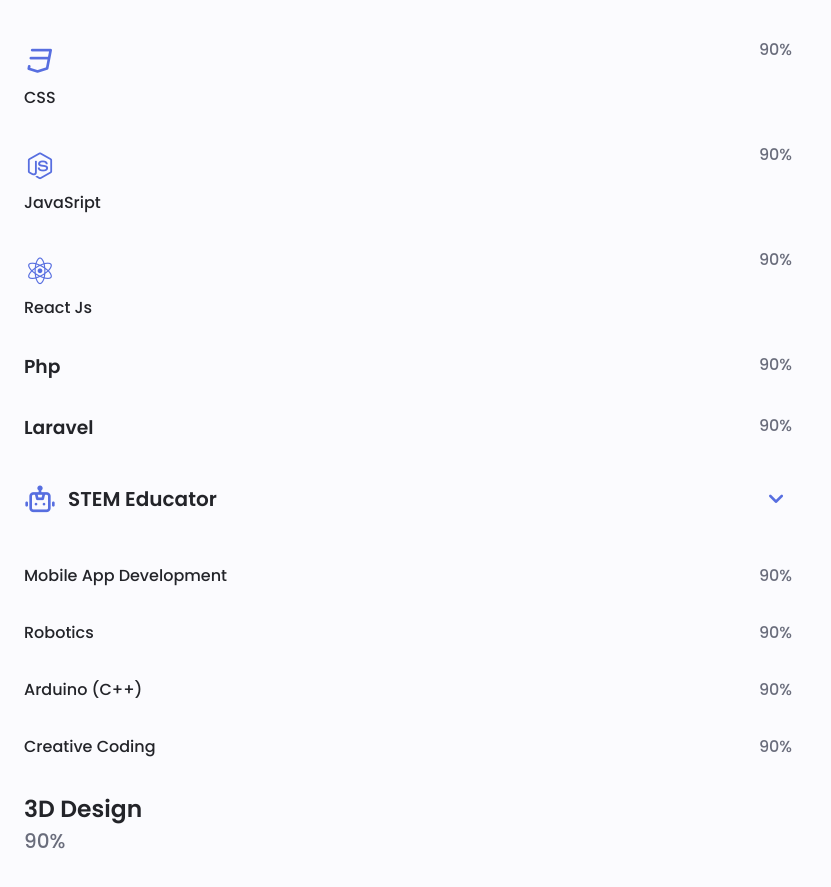
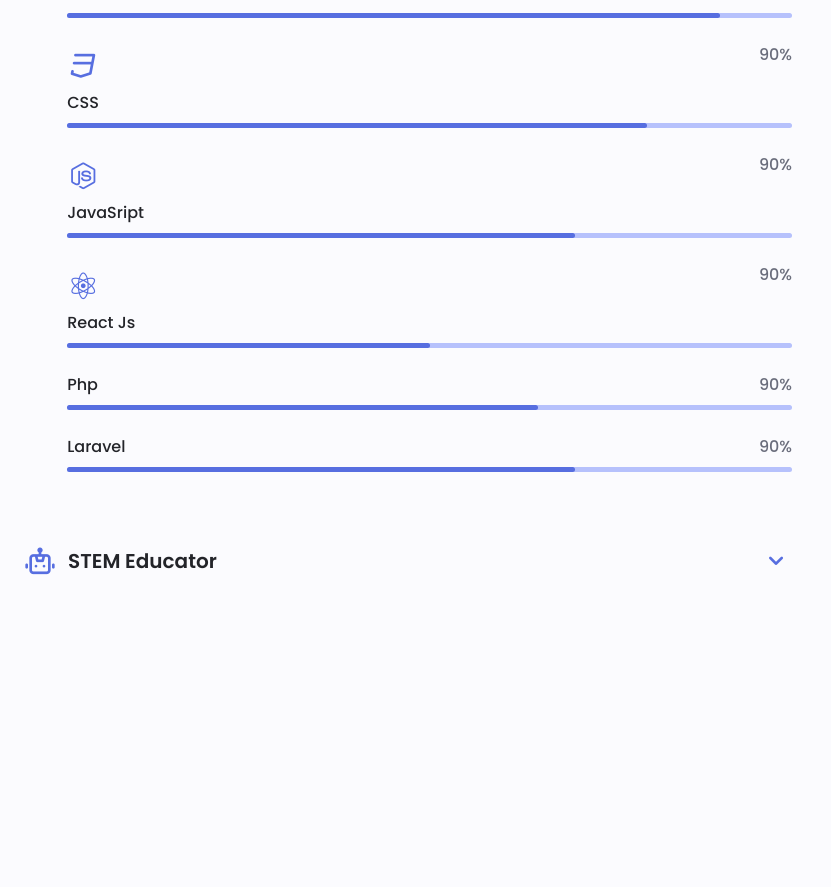
Before and after one commit to kiari-e/My-Main-Portfolio, a plain HTML site: page assets/pages/index.html in a window 1280 px wide. Shown: the part 1682-2569 px from the top of the page, without its empty margins (0-831 px from the left). After the commit the page ends 2419 px from the top, so only its background shows below. Drawn offline with nearby package versions, Linux system fonts and the light colour scheme.

Commit message:
new changes

```diff
--- a/assets/css/mystyle.css
+++ b/assets/css/mystyle.css
@@ -411,6 +411,11 @@
     transition: .4s;
 }
 
+.skills__list{
+    row-gap: 1.5rem;
+    padding-left: 2.7rem;
+}
+
 .skills__titles{
     display: flex;
     justify-content: space-between;
@@ -419,5 +424,53 @@
 
 .skills__name{
     font-size: var(--normal-font-size);
-    font-weight: var(--font-medium);
+    font-weight: var(--font-medium)k;
 }
+
+.skills__bar,
+.skills__percantage{
+    height: 5px;
+    border-radius: .25rem;
+}
+
+.skills__bar{
+    background-color: var(--first-color-lighter);
+}
+
+.skills__percantage{
+    display: block;
+    background-color: var(--first-color);
+}
+
+.skills__html{
+    width: 90%;
+}
+.skills__css{
+    width: 80%;
+}
+.skills__react{
+    width: 50%;
+}
+.skills__js{
+    width: 70%;
+}
+.skills__laravel{
+    width: 70%;
+}
+.skills__php{
+    width: 65%;
+}
+
+.skills__close .skills__list{
+    height: 0;
+    overflow: hidden;
+}
+
+.skills__open .skills__list{
+    height: max-content;
+    margin-bottom: var(--mb-2-5);
+}
+
+.skills__open .skills__arrow{
+    transform: rotate(180deg);
+}
--- a/assets/js/main.js
+++ b/assets/js/main.js
@@ -30,3 +30,22 @@
     navMenu.classList.remove('show-menu')
 }
 navLink.forEach(n => n.addEventListener('click', linkAction))
+
+/*=============ACCORDION================*/
+const skillsContent = document.getElementsByClassName('skills__content'),
+      skillsHeader = document.querySelector('.skills__header')
+
+function toggleSkills() {
+    let itemClass = this.parentNode.className
+
+    for(i = 0; i < skillsContent.length; i++){
+        skillsContent[i].className = 'skills__content skills__close'
+    }
+    if (itemClass === 'skills__content skills__close'){
+        this.parentNode.className = 'skills__content skills__open'
+    }
+}
+
+skillsHeader.forEach((el)=>{
+    el.addEventListener('click', toggleSkills)
+})
--- a/assets/pages/index.html
+++ b/assets/pages/index.html
@@ -165,7 +165,7 @@
             <div class="skills__container container grid">
                 <div>
                     <!-- SKILL 1 -->
-                    <div class="skills__content">
+                    <div class="skills__content skills__open">
                         <div class="skills__header">
                             <i class="uil uil-brackets-curly skills__icon"></i>
 
@@ -185,7 +185,7 @@
                                     <span class="skills__number">90%</span>
                                 </div>
                                 <div class="skills__bar">
-                                    <span class="skills__advantage skills__html"></span>
+                                    <span class="skills__percantage skills__html"></span>
                                 </div>
                             </div>
 
@@ -197,7 +197,7 @@
                                     <span class="skills__number">90%</span>
                                 </div>
                                 <div class="skills__bar">
-                                    <span class="skills__advantage skills__html"></span>
+                                    <span class="skills__percantage skills__css"></span>
                                 </div>
                             </div>
 
@@ -209,7 +209,7 @@
                                     <span class="skills__number">90%</span>
                                 </div>
                                 <div class="skills__bar">
-                                    <span class="skills__advantage skills__html"></span>
+                                    <span class="skills__percantage skills__js"></span>
                                 </div>
                             </div>
 
@@ -221,37 +221,37 @@
                                     <span class="skills__number">90%</span>
                                 </div>
                                 <div class="skills__bar">
-                                    <span class="skills__advantage skills__html"></span>
+                                    <span class="skills__percantage skills__react"></span>
                                 </div>
                             </div>
 
                             <div class="skills__data">
                                 <div class="skills__titles">
-                                    <h3 class="skills__names">Php</h3>
+                                    <h3 class="skills__name">Php</h3>
                                     <span class="skills__number">90%</span>
                                 </div>
                                 <div class="skills__bar">
-                                    <span class="skills__advantage skills__html"></span>
+                                    <span class="skills__percantage skills__php"></span>
                                 </div>
                             </div>
 
                             <div class="skills__data">
                                 <div class="skills__titles">
-                                    <h3 class="skills__names">Laravel</h3>
+                                    <h3 class="skills__name">Laravel</h3>
                                     <span class="skills__number">90%</span>
                                 </div>
                                 <div class="skills__bar">
-                                    <span class="skills__advantage skills__html"></span>
+                                    <span class="skills__percantage skills__laravel"></span>
                                 </div>
                             </div>
                         </div>
                     </div>
-                </div>
+
                 <br/>
 
                 <!-- SKILL 2 -->
-                <div>
-                    <div class="skills__content">
+
+                    <div class="skills__content skills__close">
                         <div class="skills__header">
                             <i class="uil uil-robot skills__icon"></i>
 
@@ -269,7 +269,7 @@
                                     <span class="skills__number">90%</span>
                                 </div>
                                 <div class="skills__bar">
-                                    <span class="skills__advantage skills__html"></span>
+                                    <span class="skills__percantage skills__mobileapp"></span>
                                 </div>
                             </div>
 
@@ -279,7 +279,7 @@
                                     <span class="skills__number">90%</span>
                                 </div>
                                 <div class="skills__bar">
-                                    <span class="skills__advantage skills__html"></span>
+                                    <span class="skills__percantage skills__robotics"></span>
                                 </div>
                             </div>
 
@@ -289,7 +289,7 @@
                                     <span class="skills__number">90%</span>
                                 </div>
                                 <div class="skills__bar">
-                                    <span class="skills__advantage skills__html"></span>
+                                    <span class="skills__percantage skills__arduino"></span>
                                 </div>
                             </div>
 
@@ -299,21 +299,22 @@
                                     <span class="skills__number">90%</span>
                                 </div>
                                 <div class="skills__bar">
-                                    <span class="skills__advantage skills__html"></span>
+                                    <span class="skills__percantage skills__scratch"></span>
                                 </div>
                             </div>
 
                             <div class="skills__data">
-                                <div class="skills__title">
-                                    <h3 class="skills__names">3D Design </h3>
+                                <div class="skills__titles">
+                                    <h3 class="skills__name">3D Design </h3>
                                     <span class="skills__number">90%</span>
                                 </div>
                                 <div class="skills__bar">
-                                    <span class="skills__advantage skills__html"></span>
+                                    <span class="skills__percantage skills__3d"></span>
                                 </div>
                             </div>
                         </div>
                     </div>
+
                 </div>
             </div>
         </section>
```
